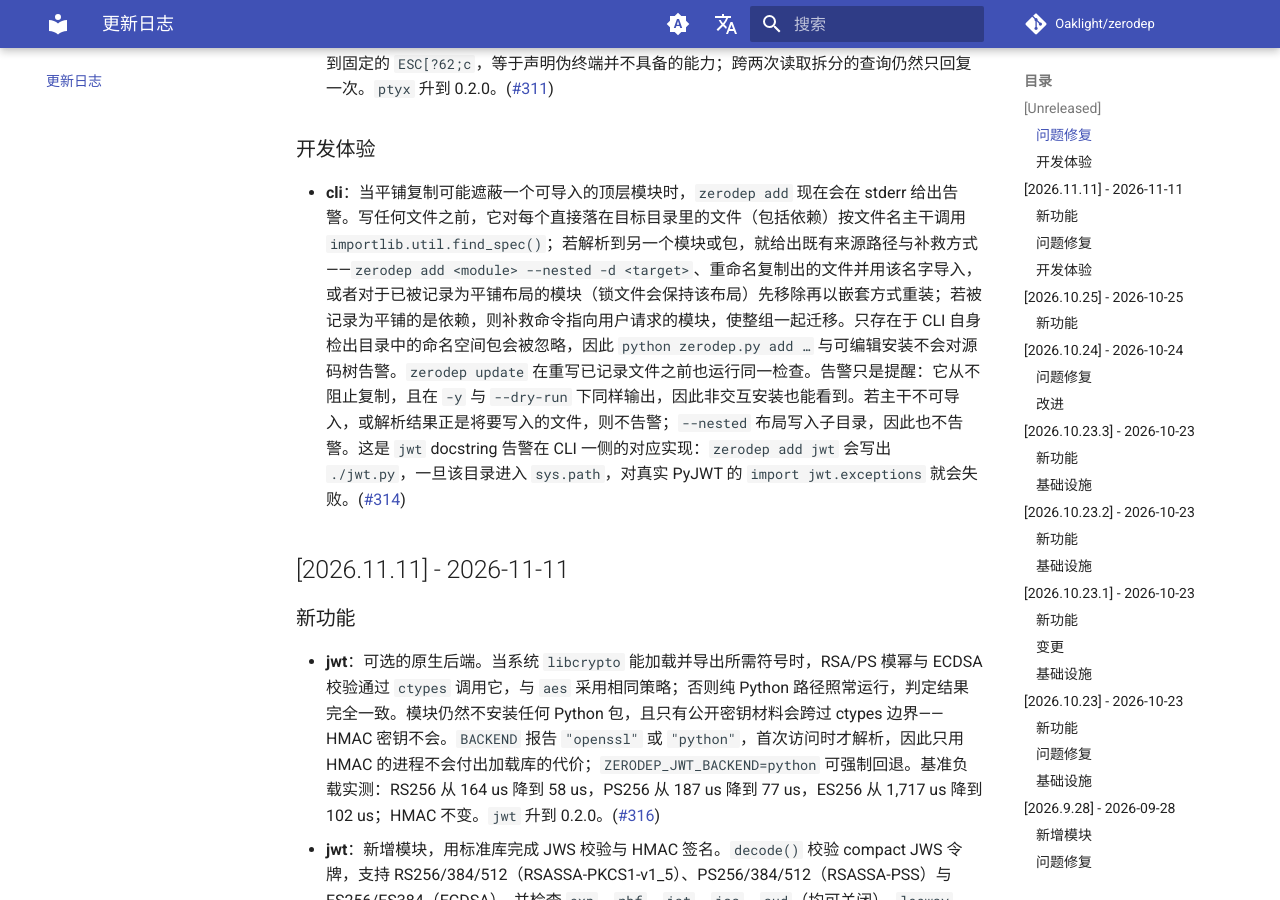
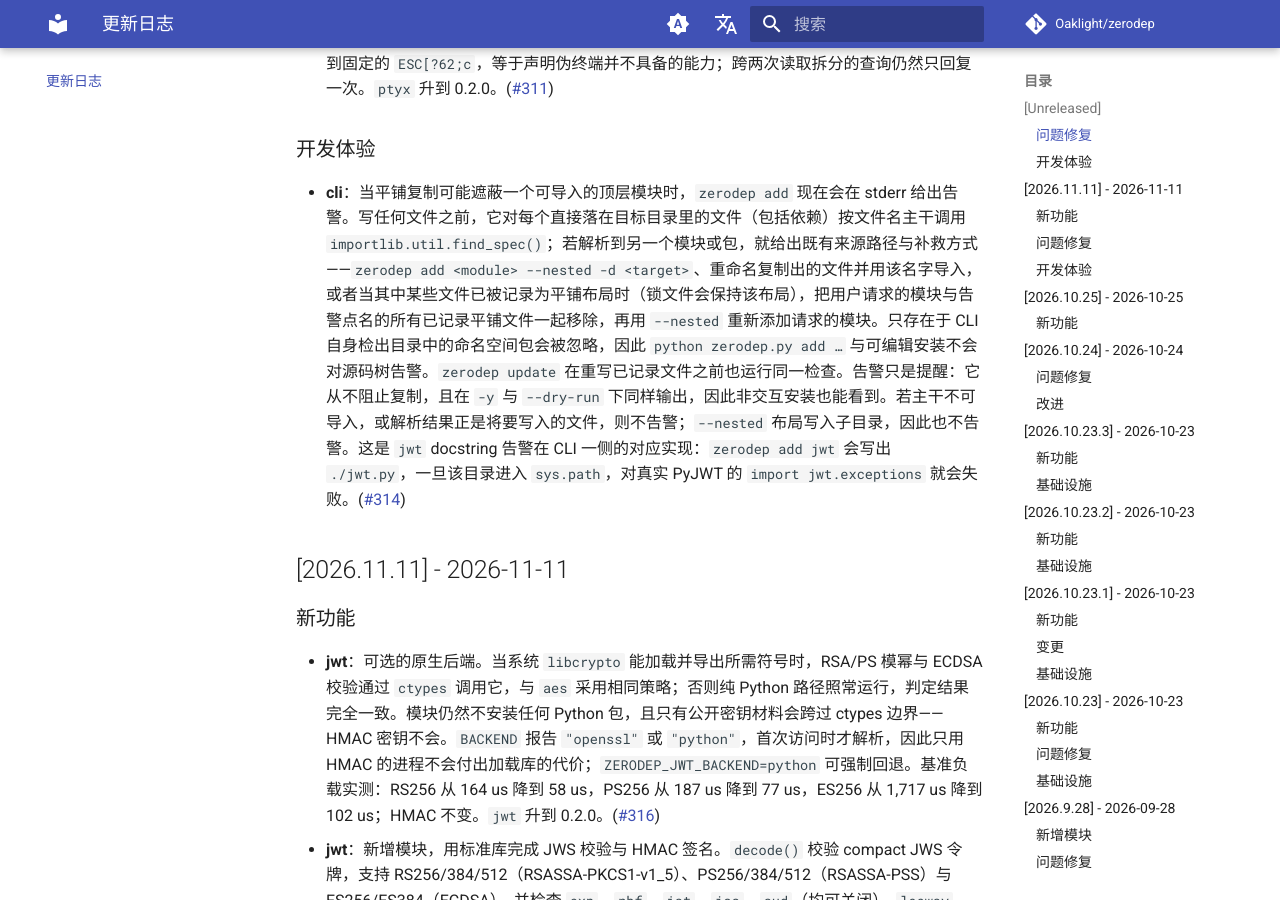
Before and after one commit to Oaklight/zerodep, an MkDocs documentation site: the page built from docs/changelog.md, in a window 1280 px wide and 900 px high, scrolled down 586 px. Built offline with MkDocs 1.6.1 and Material for MkDocs 9.7.7, drawn with Linux system fonts in a browser that asks for light colours; comment, search, counter and statistics services are not loaded.

Commit message:
docs: 记录合并后的遮蔽补救命令（#314）

```diff
--- a/docs/changelog.md
+++ b/docs/changelog.md
@@ -12,7 +12,7 @@
 
 ### 开发体验
 
-- **cli**：当平铺复制可能遮蔽一个可导入的顶层模块时，`zerodep add` 现在会在 stderr 给出告警。写任何文件之前，它对每个直接落在目标目录里的文件（包括依赖）按文件名主干调用 `importlib.util.find_spec()`；若解析到另一个模块或包，就给出既有来源路径与补救方式——`zerodep add <module> --nested -d <target>`、重命名复制出的文件并用该名字导入，或者对于已被记录为平铺布局的模块（锁文件会保持该布局）先移除再以嵌套方式重装；若被记录为平铺的是依赖，则补救命令指向用户请求的模块，使整组一起迁移。只存在于 CLI 自身检出目录中的命名空间包会被忽略，因此 `python zerodep.py add …` 与可编辑安装不会对源码树告警。`zerodep update` 在重写已记录文件之前也运行同一检查。告警只是提醒：它从不阻止复制，且在 `-y` 与 `--dry-run` 下同样输出，因此非交互安装也能看到。若主干不可导入，或解析结果正是将要写入的文件，则不告警；`--nested` 布局写入子目录，因此也不告警。这是 `jwt` docstring 告警在 CLI 一侧的对应实现：`zerodep add jwt` 会写出 `./jwt.py`，一旦该目录进入 `sys.path`，对真实 PyJWT 的 `import jwt.exceptions` 就会失败。([#314](https://github.com/Oaklight/zerodep/issues/314))
+- **cli**：当平铺复制可能遮蔽一个可导入的顶层模块时，`zerodep add` 现在会在 stderr 给出告警。写任何文件之前，它对每个直接落在目标目录里的文件（包括依赖）按文件名主干调用 `importlib.util.find_spec()`；若解析到另一个模块或包，就给出既有来源路径与补救方式——`zerodep add <module> --nested -d <target>`、重命名复制出的文件并用该名字导入，或者当其中某些文件已被记录为平铺布局时（锁文件会保持该布局），把用户请求的模块与告警点名的所有已记录平铺文件一起移除，再用 `--nested` 重新添加请求的模块。只存在于 CLI 自身检出目录中的命名空间包会被忽略，因此 `python zerodep.py add …` 与可编辑安装不会对源码树告警。`zerodep update` 在重写已记录文件之前也运行同一检查。告警只是提醒：它从不阻止复制，且在 `-y` 与 `--dry-run` 下同样输出，因此非交互安装也能看到。若主干不可导入，或解析结果正是将要写入的文件，则不告警；`--nested` 布局写入子目录，因此也不告警。这是 `jwt` docstring 告警在 CLI 一侧的对应实现：`zerodep add jwt` 会写出 `./jwt.py`，一旦该目录进入 `sys.path`，对真实 PyJWT 的 `import jwt.exceptions` 就会失败。([#314](https://github.com/Oaklight/zerodep/issues/314))
 
 ## [2026.11.11] - 2026-11-11
 
```
